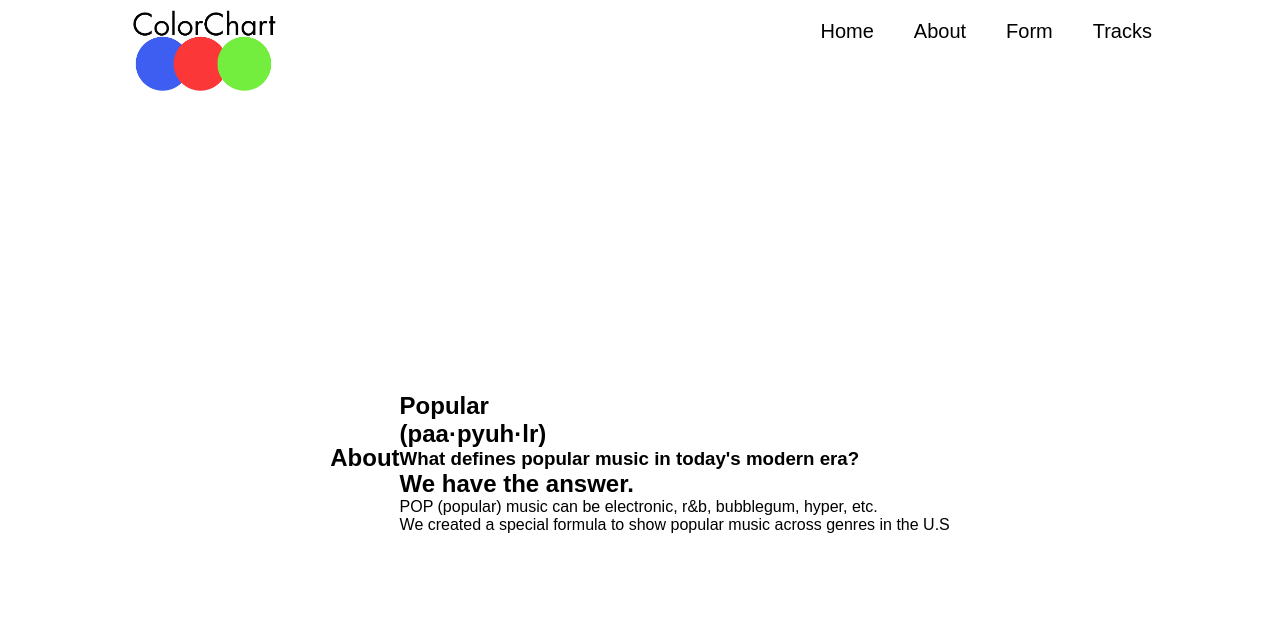
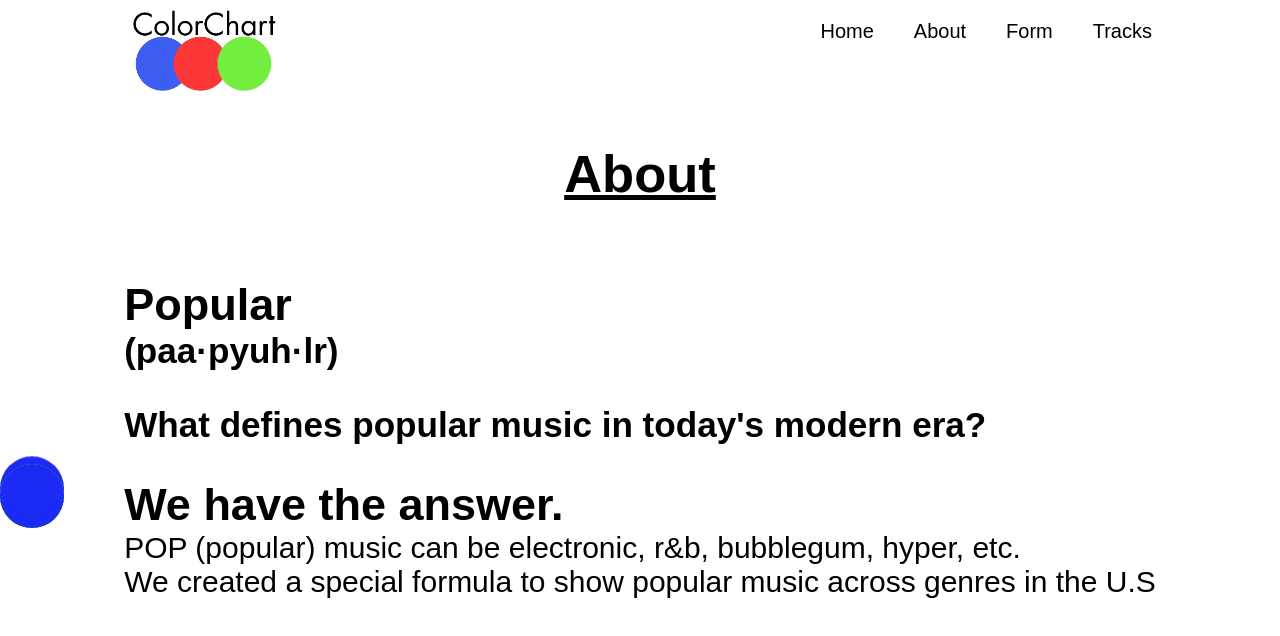
Before and after one commit to lesliewilson1/Wilson_Leslie_Music_Chart_Capstone, a React (Vite) app in the folder frontend/: page /about in a window 1280 px wide. Shown: the top 636 px of the page. Built offline with nearby package versions, Linux system fonts and the light colour scheme; no server answers; a web font is replaced by a local one.

Commit message:
Update 7.2

```diff
--- /dev/null
+++ b/frontend/src/components/ball.css
@@ -0,0 +1,157 @@
+* {
+    margin: 0;
+    padding: 0;
+}
+
+
+.main .shape-container{
+    position: absolute;
+    left: calc(50% - 43m);
+    top: calc(50% - 4em);
+}
+
+.main .shape{
+    border-radius: 50%;
+    position: relative;
+    left: auto;
+    top: auto;
+}
+
+.shape{
+    width: 4em;
+    height: 4em;
+    position: absolute;
+    top: calc(50% - 2em);
+    left: calc(50% - 2em);
+}
+
+.blue-ball{background: rgb(27, 42, 245)}
+.red-ball{background: red}
+.green-ball{background: rgb(44, 228, 68)}
+
+.move-right1{
+    animation: move-right 1.5s infinite cubic-bezier(.37, .55, .49, .67);
+}
+
+.move-right4{
+    animation: move-right 4s infinite cubic-bezier(.37, .55, .49, .67);
+}
+
+.move-right2{
+    animation: move-left 2s infinite cubic-bezier(.37, .55, .49, .67);
+}
+
+.move-right3{
+    animation: move-left 3s infinite cubic-bezier(.37, .55, .49, .67);
+}
+
+@keyframes move-right {
+    0%{
+        transform: translateX(0em);
+        opacity: 1;
+    }
+    15%{
+        transform: translateX(0em);
+        opacity: 1;
+    }
+    80%{
+        transform: translateX(0em);
+        opacity: 1;
+    }
+    90%, 100%{
+        transform: translateX(20em);
+        opacity: 0;
+    }
+}
+
+@keyframes move-left {
+    0%{
+        transform: translateX(0em);
+        opacity: 1;
+    }
+    15%{
+        transform: translateX(0em);
+        opacity: 1;
+    }
+    80%{
+        transform: translateX(0em);
+        opacity: 1;
+    }
+    90%, 100%{
+        transform: translateX(-20em);
+        opacity: 0;
+    }
+}
+
+/* Bouncing Balls */
+.bounce1{
+    animation: bounce 1.5s linear infinite;
+}
+
+.bounce2{
+    animation: bounce 2s linear infinite;
+}
+
+.bounce3{
+    animation: bounce 3s linear infinite;
+}
+
+.bounce4{
+    animation: bounce 4s linear infinite;
+}
+
+@keyframes bounce {
+    0%{
+        transform: translateY(-8em);
+        animation-timing-function: cubic-bezier(.51, 01, .79, .02)
+    }
+    15%{
+        transform: translateY(-8em);
+        animation-timing-function: cubic-bezier(.19, 1, .7, .1)
+    }
+    25%{
+        transform: translateY(-4em);
+        animation-timing-function: cubic-bezier(.51, .01, .79, .02)
+    }
+    32.2%{
+        transform: translateY(8em);
+        animation-timing-function: cubic-bezier(.19, 1, .79, 1)
+    }
+    40%{
+        transform: translateY(8em);
+        animation-timing-function: cubic-bezier(.51, .01, .79, .02)
+    }
+    45%{
+        transform: translateY(8em);
+        animation-timing-function: cubic-bezier(.19, 1, .7, 1)
+    }
+    50%{
+        transform: translateY(3em);
+        animation-timing-function: cubic-bezier(.51, .01, .79, .02)
+    }
+    55%{
+        transform: translateY(8em);
+        animation-timing-function: cubic-bezier(.19, 1, .7, 1)
+    }
+    56%{
+        transform: translateY(8em);
+        animation-timing-function: cubic-bezier(.19, 1, .79, 1)
+    }
+    60%{
+        transform: translateY(6em);
+        animation-timing-function: cubic-bezier(.51, .01, .79, .02)
+    }
+    64%{
+        transform: translateY(8em);
+        animation-timing-function: cubic-bezier(.19, 1, .79, 1)
+    }
+    66%{
+        transform: translateY(7.5em);
+        animation-timing-function: cubic-bezier(.51, .01, .79, .02)
+    }
+    70%, 100%{
+        transform: translateY(8em);
+        animation-timing-function: cubic-bezier(.19, 1, .79, 1)
+    }
+
+}
--- /dev/null
+++ b/frontend/src/components/ball.jsx
@@ -0,0 +1,29 @@
+import './ball.css'
+
+function Ball() {
+    return (
+
+                    <div className="main">
+                <div className="shape-container move-right1">
+                    <div className="shape blue-ball bounce1">
+                    </div>
+                </div>
+                <div className="shape-container move-left2">
+                    <div className="shape red-ball bounce2">
+                    </div>
+                </div>
+                <div className="shape-container move-right4">
+                    <div className="shape green-ball bounce4">
+                    </div>
+                </div>
+                <div className="shape-container move-left3">
+                    <div className="shape blue-ball bounce3">
+                    </div>
+                </div>
+
+            </div>
+
+    )
+}
+
+export default Ball
--- a/frontend/src/index.css
+++ b/frontend/src/index.css
@@ -68,15 +68,6 @@ form .field {
   margin-top: 20px;
 }
 
-.about {
-  display: flex;
-  justify-content: center;
-  align-items: center;
-  height: 100vh;
-}
-.about-header {
-  margin-bottom: 10px;
-}
 
 /* body {
   display: flex;
--- /dev/null
+++ b/frontend/src/pages/About.css
@@ -0,0 +1,32 @@
+.about {
+    position: relative;
+    min-height: 100vh;
+    padding: 80px 20px 20px;
+}
+
+.about-title {
+    top: 80px;
+    left: 20px;
+    font-size: 35px;
+    align-items: center;
+    text-align: center;
+}
+
+.about-content {
+    display: flex;
+    flex-direction: column;
+    align-items: center;
+    text-align: left;
+    margin: 0 auto;
+}
+
+.about-para {
+    background: white;
+    padding: 50px 50px 10px;
+    border-radius: 8px;
+    box-shadow: 0 0 10px rgba (0, 0, 0, .1);
+    color: rgb(0,0,0);
+    margin: 25px;
+    text-align:left;
+    font-size: 30px;
+}
--- a/frontend/src/pages/About.jsx
+++ b/frontend/src/pages/About.jsx
@@ -1,24 +1,27 @@
+import './About.css'
+import Ball from '../components/ball'
+
 function About() {
 
     return (
         <>
         <div>
             <section className="about">
-                <div>
-                    <h1 className="about-header">About</h1>
+                <div className="about-title"><h1><u>About</u></h1></div>
+                <div className="about-content">
+                    <div className="about-para">
+                        <h1>Popular</h1>
+                            <h3>(paa·pyuh·lr)</h3> <br></br>
+                            <h3>What defines popular music in today's modern era?</h3> <br></br>
+                            <h2>We have the answer.</h2>
+                            <p>POP (popular) music can be electronic, r&b, bubblegum, hyper, etc.</p>
+                            <p>We created a special formula to show popular music across genres in the U.S</p>
+                     </div>
                 </div>
-                <div>
-                <h1>Popular</h1>
-                    <h2>(paa·pyuh·lr)</h2>
-                    <h3>What defines popular music in today's modern era?</h3>
-                    <h2>We have the answer.</h2>
-                    <p>POP (popular) music can be electronic, r&b, bubblegum, hyper, etc.</p>
-                    <p>We created a special formula to show popular music across genres in the U.S</p>
-                </div>
+            </section>
 
-            </section>
         </div>
-
+    <Ball></Ball>
         </>
     )
 }
```
